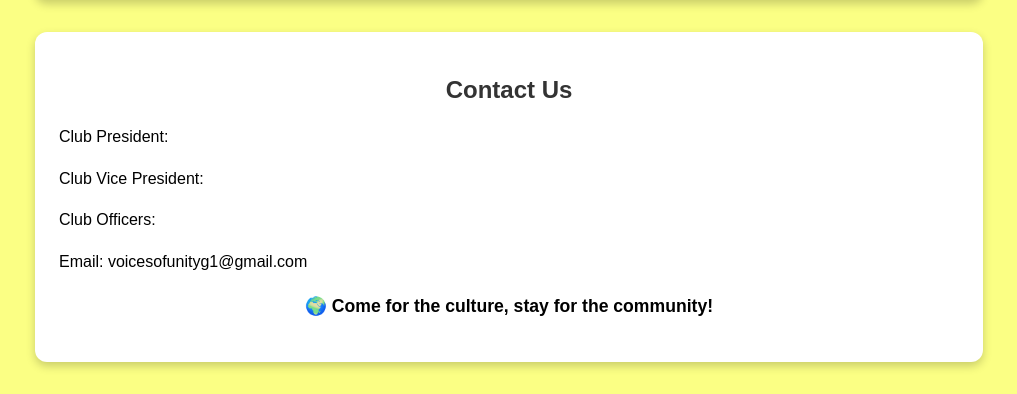
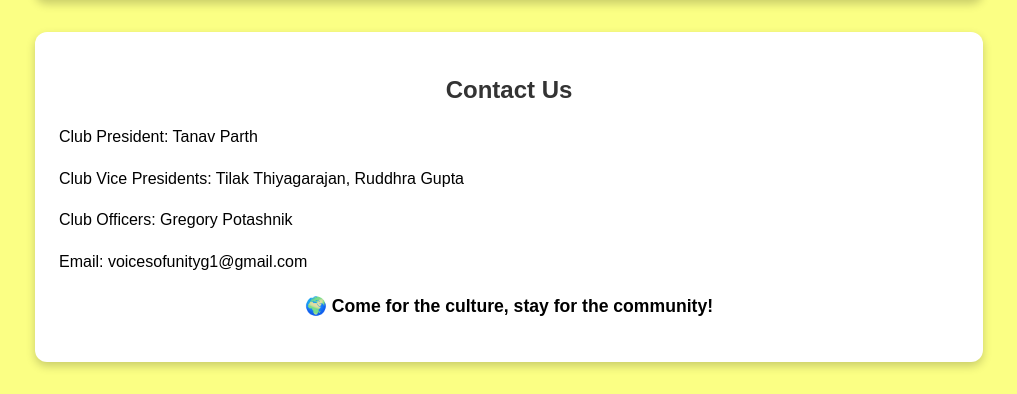
Before and after one commit to voicesofunityghs/voicesofunityghs.github.io, a plain HTML site: page about.html in a window 1280 px wide. Shown: the part 1245-1639 px from the top of the page, without its empty margins (131-1148 px from the left). Drawn offline with Linux system fonts and the light colour scheme.

Commit message:
Update about.html

```diff
--- a/about.html
+++ b/about.html
@@ -128,15 +128,15 @@
     <section>
       <h2>Contact Us</h2>
       <p>
-        Club President:
+        Club President: Tanav Parth
       </p>
 
       <p>
-        Club Vice President:
+        Club Vice Presidents: Tilak Thiyagarajan, Ruddhra Gupta
       </p>
 
       <p>
-        Club Officers:
+        Club Officers: Gregory Potashnik
       </p>
 
       <p>
```
